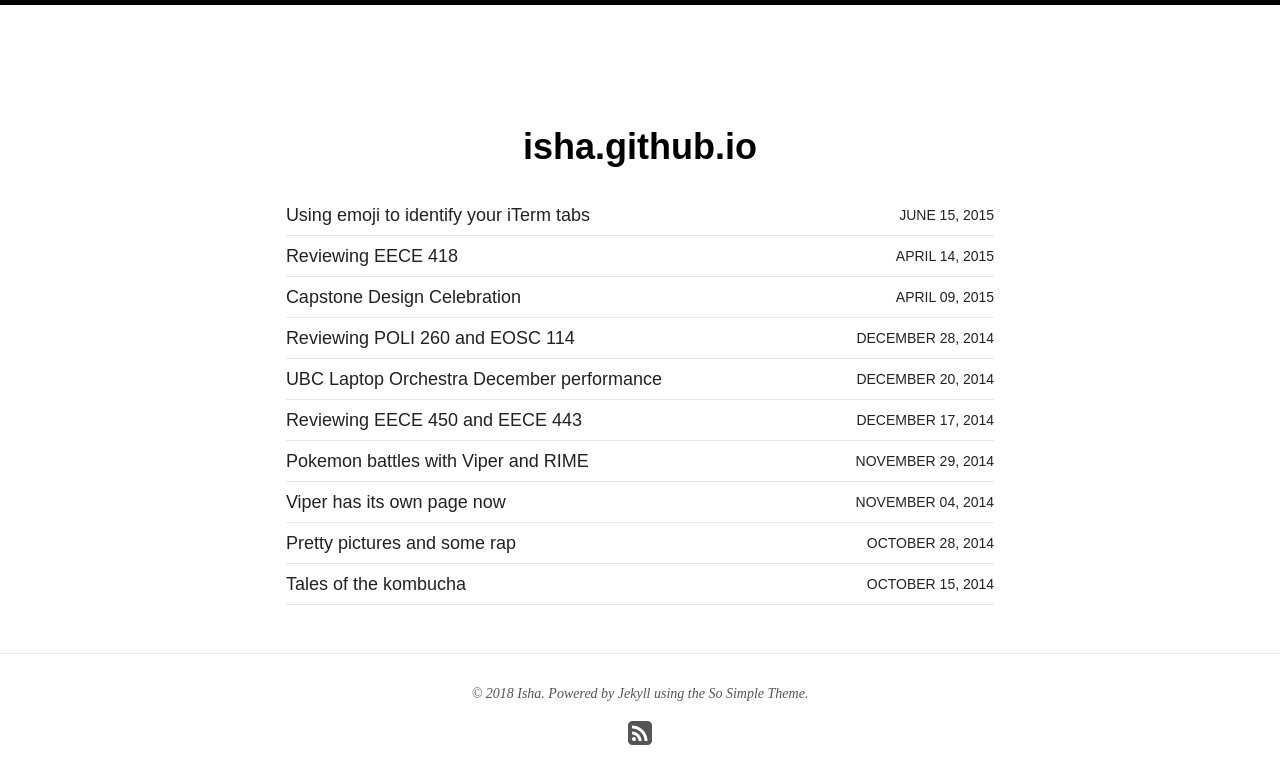
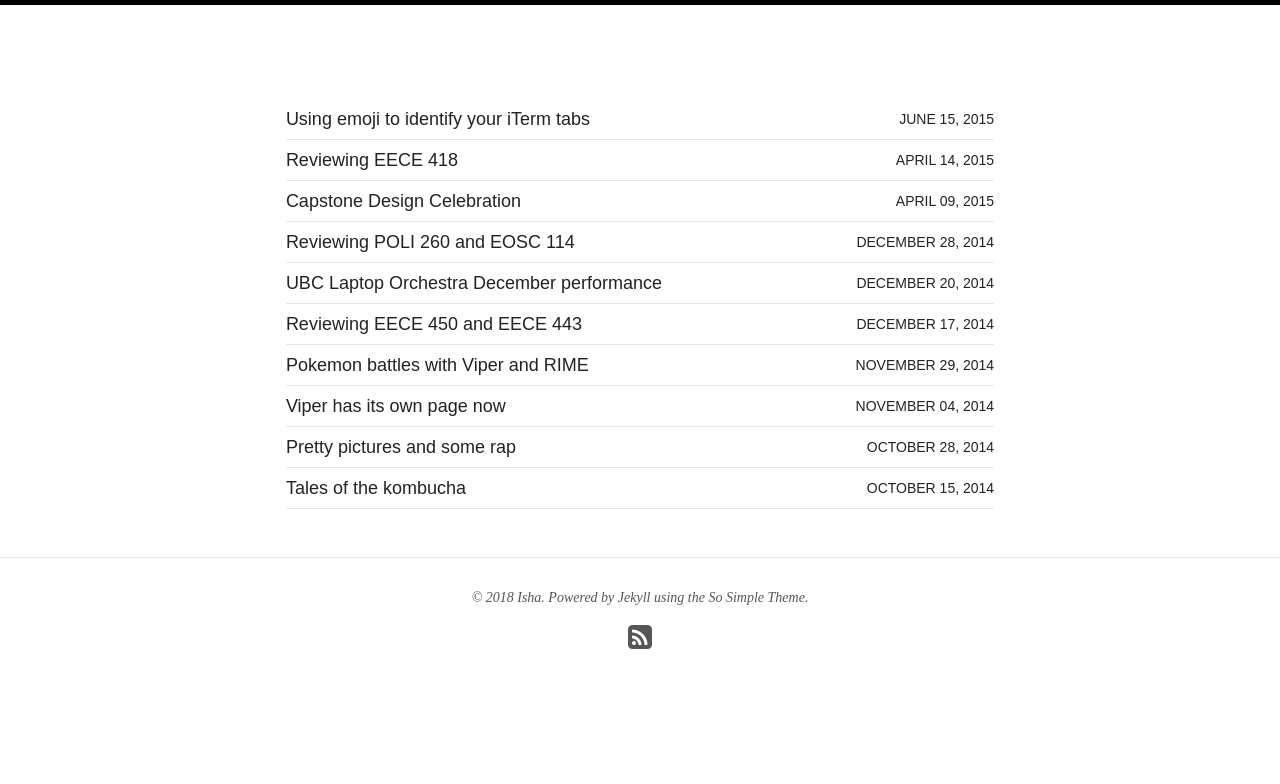
Before and after one commit to Primewalker/isha.github.io, a Jekyll site: the page built from index.html, in a window 1280 px wide. Shown: the top 784 px of the page. Built offline with Jekyll 4.4.1, drawn with Linux system fonts in a browser that asks for light colours; nearby versions of some CDN libraries.

Commit message:
More changes

```diff
--- a/_config.yml
+++ b/_config.yml
@@ -8,7 +8,7 @@ url: http://nolast.name
 
 permalink:   /:categories/:title/
 markdown:    kramdown
-highlighter: pygments
+highlighter: rouge
 sass:
   sass_dir: _sass
   style: compressed
--- a/_includes/navigation.html
+++ b/_includes/navigation.html
@@ -18,27 +18,4 @@
 
 {% if site.search %}{% include site-search.html %}{% endif %}
 
-{% if page.image.feature %}
-  <header class="masthead">
-  	{% if site.logo != null %}
-  		<div class="wrap">
-  			<a href="{{ site.url }}" class="site-logo" rel="home" title="{{ site.title }}"><img src="{{ site.url }}/images/{{ site.logo }}" width="200" height="200" alt="{{ site.title }} logo" class="animated bounceInDown"></a>
-  		</div>
-  	{% endif %}
-  </header><!-- /.masthead -->
-{% else %}
-  {% if include.show_logo_title_description%}
-    <header class="masthead">
-    	<div class="wrap">
-        {% if site.logo != null %}
-    		  <a href="{{ site.url }}" class="site-logo" rel="home" title="{{ site.title }}"><img src="{{ site.url }}/images/{{ site.logo }}" width="200" height="200" alt="{{ site.title }} logo" class="animated fadeInUp"></a>
-        {% endif %}
-
-        <h1 class="site-title animated fadeIn"><a href="{{ site.url }}">{{ site.title }}</a></h1>
-    		<h2 class="site-description animated fadeIn" itemprop="description">{{ site.description }}</h2>
-    	</div>
-    </header><!-- /.masthead -->
-  {% endif %}
-{% endif %}
-
 <div class="js-menu-screen menu-screen"></div>
```
Also changed, not shown: 1 other file.
